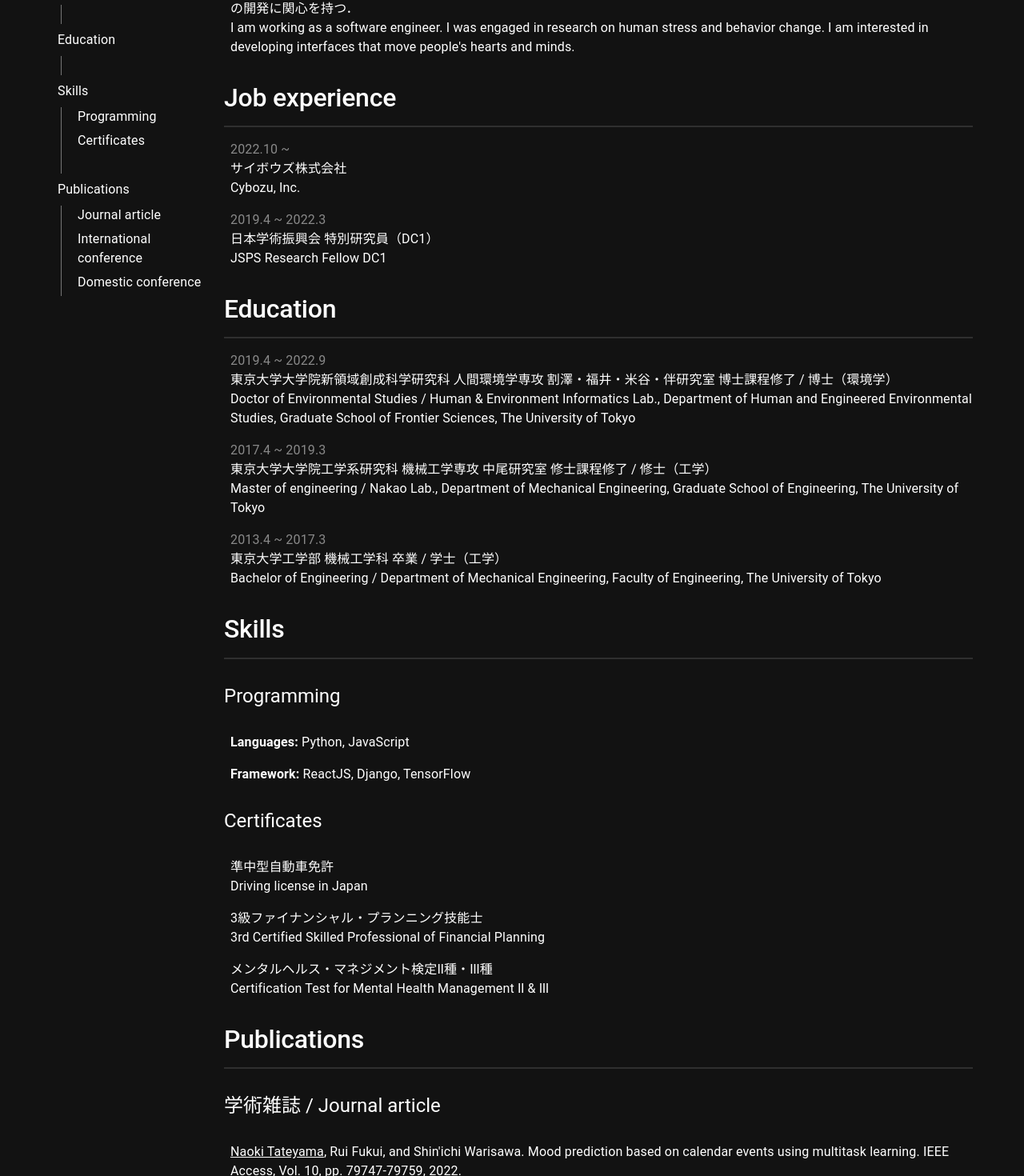
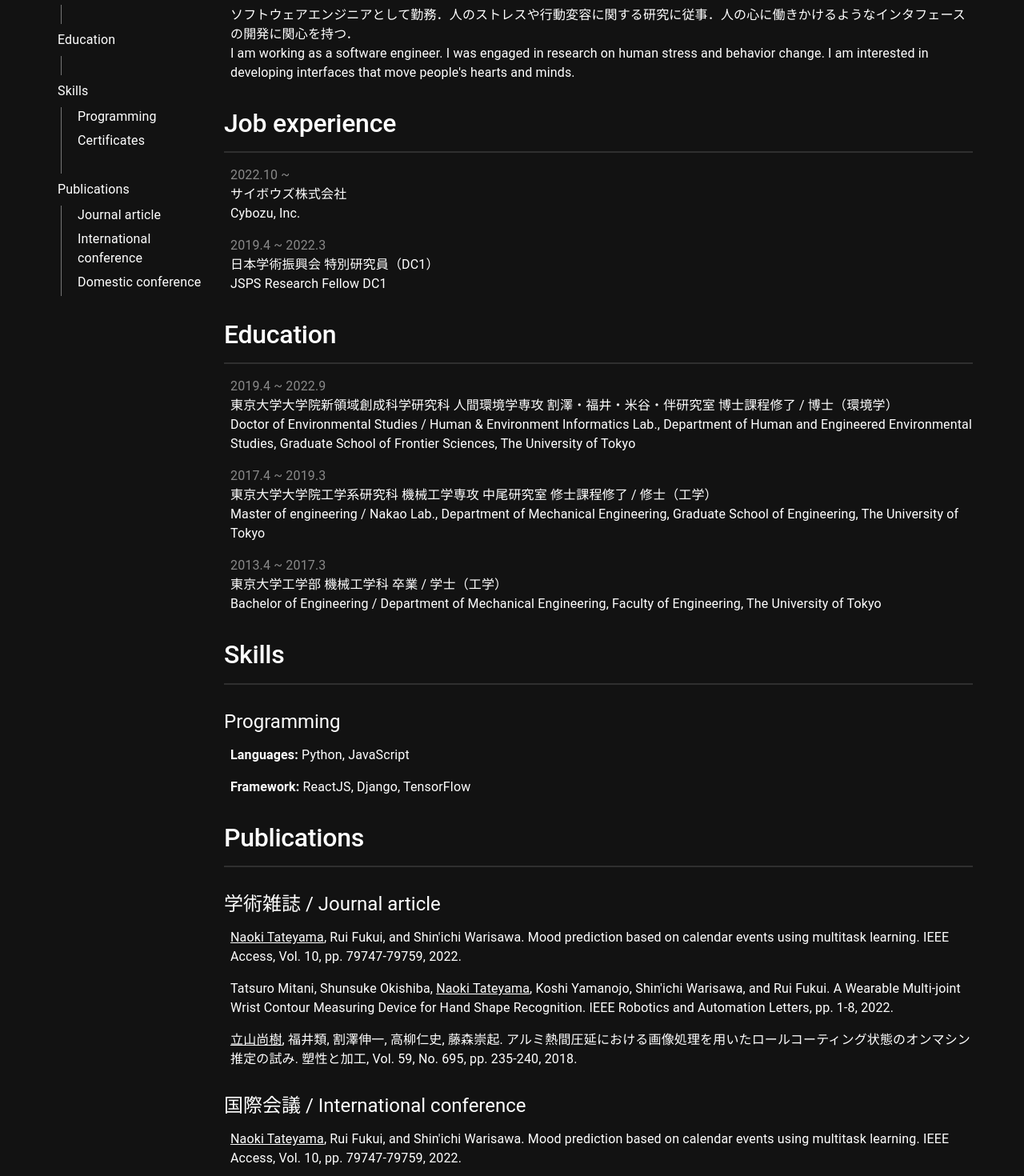
Before and after one commit to NaokiTateyama/NaokiTateyama.github.io, a React (Create React App) app: page / in a window 1280 px wide. Shown: the part 297-1767 px from the top of the page at 80% size. Built offline with nearby package versions, Linux system fonts and the light colour scheme.

Commit message:
Profile内のコードの共通化

```diff
--- a/src/App.tsx
+++ b/src/App.tsx
@@ -20,9 +20,9 @@ function App() {
       <CssBaseline />
       <Header
         isPC={isPC}
-        name_ja={information.name_ja}
-        name_en={information.name_en}
-        account={information.account}
+        name_ja={information.author.ja}
+        name_en={information.author.en}
+        github={information.author.github}
       />
       <Container maxWidth="lg">
         <Box style={{ display: 'flex' }}>
@@ -30,7 +30,7 @@ function App() {
           <Profile />
         </Box>
       </Container>
-      <Footer name_en={information.name_en} />
+      <Footer name_en={information.author.en} />
     </ThemeProvider>
   );
 }
--- a/src/Information.tsx
+++ b/src/Information.tsx
@@ -1,7 +1,9 @@
 export const information = {
-  name_ja: '立山 尚樹',
-  name_en: 'Naoki Tateyama',
-  account: 'naoki-tateyama',
+  author: {
+    ja: '立山 尚樹',
+    en: 'Naoki Tateyama',
+    github: 'https://github.com/naoki-tateyama'
+  },
   about: {
     ja: (
       <span>
@@ -138,7 +140,7 @@ export const information = {
   skills: {
     programming: {
       language: ['Python', 'JavaScript'],
-      framework: ['ReactJS', 'Django', 'TensorFlow']
+      frameworks: ['ReactJS', 'Django', 'TensorFlow']
     },
     certificates: [
       {
--- /dev/null
+++ b/src/PageContents.tsx
@@ -0,0 +1,106 @@
+import { ID } from 'utils/JumpTo';
+import { type Content } from 'components/Section';
+import { information as info } from 'Information';
+
+type PageContent = {
+  id: string;
+  title: string;
+  contents?: Array<Content>;
+  children?: Array<PageContent>;
+};
+
+export const pageContents: Array<PageContent> = [
+  {
+    id: ID.ABOUT,
+    title: 'About',
+    contents: [
+      {
+        main: info.about.ja,
+        sub: info.about.en
+      }
+    ]
+  },
+  {
+    id: ID.JOB_EXPERIENCE,
+    title: 'Job experience',
+    contents: info.jobs.map((job) => {
+      return {
+        gray: job.date,
+        main: job.ja,
+        sub: job.en
+      };
+    })
+  },
+  {
+    id: ID.EDUCATION,
+    title: 'Education',
+    contents: info.education.map((edu) => {
+      return {
+        gray: edu.date,
+        main: edu.ja,
+        sub: edu.en
+      };
+    })
+  },
+  {
+    id: ID.SKILLS,
+    title: 'Skills',
+    children: [
+      {
+        id: ID.PROGRAMMING,
+        title: 'Programming',
+        contents: [
+          {
+            main: (
+              <>
+                <b>Languages: </b>
+                {info.skills.programming.language.join(', ')}
+              </>
+            )
+          },
+          {
+            main: (
+              <>
+                <b>Framework: </b>
+                {info.skills.programming.frameworks.join(', ')}
+              </>
+            )
+          }
+        ]
+      }
+    ]
+  },
+  {
+    id: ID.PUBLICATIONS,
+    title: 'Publications',
+    children: [
+      {
+        id: ID.JOURNAL,
+        title: '学術雑誌 / Journal article',
+        contents: info.publications.journal.map((pub) => {
+          return {
+            main: pub
+          };
+        })
+      },
+      {
+        id: ID.INT_CONF,
+        title: '国際会議 / International conference',
+        contents: info.publications.journal.map((pub) => {
+          return {
+            main: pub
+          };
+        })
+      },
+      {
+        id: ID.DOM_CONF,
+        title: '国内会議 / Domestic conference',
+        contents: info.publications.journal.map((pub) => {
+          return {
+            main: pub
+          };
+        })
+      }
+    ]
+  }
+];
--- a/src/components/Header.tsx
+++ b/src/components/Header.tsx
@@ -15,19 +15,19 @@ type Props = {
   isPC: boolean;
   name_ja: string;
   name_en: string;
-  account: string;
+  github: string;
   appBarDataTestId?: string;
   menuDataTestId?: string;
 };
 
-const Header = ({
+const Header: React.FC<Props> = ({
   isPC,
   name_ja,
   name_en,
-  account,
+  github,
   appBarDataTestId,
   menuDataTestId
-}: Props): JSX.Element => {
+}) => {
   const [anchorEl, setAnchorEl] = useState<null | HTMLElement>(null);
 
   const handleMenu = (event: React.MouseEvent<HTMLElement>) => {
@@ -144,7 +144,7 @@ const Header = ({
           <IconButton
             size="large"
             onClick={() =>
-              window.open(`https://github.com/${account}`, '_blank')
+              window.open(`https://github.com/${github}`, '_blank')
             }
           >
             <GitHubIcon fontSize="inherit" />
--- a/src/components/Profile.tsx
+++ b/src/components/Profile.tsx
@@ -1,188 +1,35 @@
-import React, { FC, ReactNode } from 'react';
-import { information } from '../Information';
-import Typography from '@mui/material/Typography';
+import React from 'react';
 import Box from '@mui/material/Box';
-import Divider from '@mui/material/Divider';
-
-import { ID } from 'utils/JumpTo';
+import { Section, SECTION_TYPE } from './Section';
+import { pageContents } from 'PageContents';
 
 function Profile() {
   return (
     <Box>
-      <H2 id={ID.ABOUT} title={'About'} top={true} />
-      <Divider sx={{ borderBottomWidth: 2 }} />
-      <ItemAbout about={information.about} />
-
-      <H2 id={ID.JOB_EXPERIENCE} title={'Job experience'} />
-      <Divider sx={{ borderBottomWidth: 2 }} />
-      {information.jobs.map((job, i) => {
-        return <ItemJob key={`${ID.JOB_EXPERIENCE}-${i}`} job={job} />;
-      })}
-
-      <H2 id={ID.EDUCATION} title={'Education'} />
-      <Divider sx={{ borderBottomWidth: 2 }} />
-      {information.education.map((education, i) => {
-        return <ItemEdu key={`${ID.EDUCATION}-${i}`} education={education} />;
-      })}
-
-      <H2 id={ID.SKILLS} title={'Skills'} />
-      <Divider sx={{ borderBottomWidth: 2 }} />
-      <H3 id={ID.PROGRAMMING} title={'Programming'} />
-      <ItemProg programming={information.skills.programming} />
-      <H3 id={ID.CERTIFICATES} title={'Certificates'} />
-      {information.skills.certificates.map((certificate, i) => {
+      {pageContents.map((pageContent) => {
         return (
-          <ItemCert key={`${ID.CERTIFICATES}-${i}`} certificate={certificate} />
-        );
-      })}
-
-      <H2 id={ID.PUBLICATIONS} title={'Publications'} />
-      <Divider sx={{ borderBottomWidth: 2 }} />
-      <H3 id={ID.JOURNAL} title={'学術雑誌 / Journal article'} />
-      {information.publications.journal.map((publication, i) => {
-        return <ItemPub key={`${ID.JOURNAL}-${i}`} publication={publication} />;
-      })}
-      <H3 id={ID.INT_CONF} title={'国際会議 / International conference'} />
-      {information.publications.int_conf.map((publication, i) => {
-        return (
-          <ItemPub key={`${ID.INT_CONF}-${i}`} publication={publication} />
-        );
-      })}
-      <H3 id={ID.DOM_CONF} title={'国内会議 / Domestic conference'} />
-      {information.publications.dom_conf.map((publication, i) => {
-        return (
-          <ItemPub key={`${ID.DOM_CONF}-${i}`} publication={publication} />
+          <>
+            <Section
+              id={pageContent.id}
+              sectionType={SECTION_TYPE.SECTION}
+              title={pageContent.title}
+              contents={pageContent.contents}
+            />
+            {pageContent.children &&
+              pageContent.children.map((childContent) => {
+                return (
+                  <Section
+                    id={childContent.id}
+                    sectionType={SECTION_TYPE.SUBSECTION}
+                    title={childContent.title}
+                    contents={childContent.contents}
+                  />
+                );
+              })}
+          </>
         );
       })}
     </Box>
   );
 }
 export default Profile;
-
-type PropsMidashi = {
-  id: string;
-  title: string;
-  top?: boolean;
-};
-
-type PropsAbout = {
-  about: {
-    ja: string | ReactNode;
-    en: string | ReactNode;
-  };
-};
-
-type PropsEdu = {
-  education: {
-    date: string | ReactNode;
-    ja: string | ReactNode;
-    en: string | ReactNode;
-  };
-};
-
-type PropsJob = {
-  job: {
-    date: string | ReactNode;
-    ja: string | ReactNode;
-    en: string | ReactNode;
-  };
-};
-
-type PropsPub = {
-  publication: string | ReactNode;
-};
-
-type PropsProg = {
-  programming: {
-    language: string[];
-    framework: string[];
-  };
-};
-
-type PropsCert = {
-  certificate: {
-    ja: string | ReactNode;
-    en: string | ReactNode;
-  };
-};
-
-const H2: FC<PropsMidashi> = (props: PropsMidashi) => {
-  return (
-    <Typography id={props.id} variant='h2' mt={props.top ? 0 : 4} mb={2}>
-      {props.title}
-    </Typography>
-  );
-};
-
-const H3: FC<PropsMidashi> = (props: PropsMidashi) => {
-  return (
-    <Typography id={props.id} variant='h3' mt={4} mb={4}>
-      {props.title}
-    </Typography>
-  );
-};
-
-const ItemAbout: FC<PropsAbout> = (props: PropsAbout) => {
-  return (
-    <Box mt={2} mb={2} ml={1}>
-      <Typography>{props.about.ja}</Typography>
-      <Typography>{props.about.en}</Typography>
-    </Box>
-  );
-};
-
-const ItemEdu: FC<PropsEdu> = (props: PropsEdu) => {
-  return (
-    <Box mt={2} mb={2} ml={1}>
-      <Typography color='text.disabled'>{props.education.date}</Typography>
-      <Typography>{props.education.ja}</Typography>
-      <Typography>{props.education.en}</Typography>
-    </Box>
-  );
-};
-
-const ItemJob: FC<PropsJob> = (props: PropsJob) => {
-  return (
-    <Box mt={2} mb={2} ml={1}>
-      <Typography color='text.disabled'>{props.job.date}</Typography>
-      <Typography>{props.job.ja}</Typography>
-      <Typography>{props.job.en}</Typography>
-    </Box>
-  );
-};
-
-const ItemPub: FC<PropsPub> = (props: PropsPub) => {
-  return (
-    <Box mt={2} mb={2} ml={1}>
-      <Typography>{props.publication}</Typography>
-    </Box>
-  );
-};
-
-const ItemProg: FC<PropsProg> = (props: PropsProg) => {
-  return (
-    <>
-      <Box mt={2} mb={2} ml={1}>
-        <Typography>
-          {<b>Languages: </b>}
-          {props.programming.language.join(', ')}
-        </Typography>
-      </Box>
-      <Box mt={2} mb={2} ml={1}>
-        <Typography>
-          {<b>Framework: </b>}
-          {props.programming.framework.join(', ')}
-        </Typography>
-      </Box>
-    </>
-  );
-};
-
-const ItemCert: FC<PropsCert> = (props: PropsCert) => {
-  return (
-    <Box mt={2} mb={2} ml={1}>
-      <Typography>{props.certificate.ja}</Typography>
-      <Typography>{props.certificate.en}</Typography>
-    </Box>
-  );
-};
--- a/src/components/ProfileStepper.tsx
+++ b/src/components/ProfileStepper.tsx
@@ -17,24 +17,24 @@ type StepType = {
 
 const steps = [
   {
-    id: 'about',
+    id: ID.ABOUT,
     label: <Typography style={{ cursor: 'pointer' }}>About</Typography>,
     description: <Box></Box>
   },
   {
-    id: 'job-experience',
+    id: ID.JOB_EXPERIENCE,
     label: (
       <Typography style={{ cursor: 'pointer' }}>Job experience</Typography>
     ),
     description: <Box></Box>
   },
   {
-    id: 'education',
+    id: ID.EDUCATION,
     label: <Typography style={{ cursor: 'pointer' }}>Education</Typography>,
     description: <Box></Box>
   },
   {
-    id: 'skills',
+    id: ID.SKILLS,
     label: <Typography style={{ cursor: 'pointer' }}>Skills</Typography>,
     description: (
       <Box>
@@ -56,7 +56,7 @@ const steps = [
     )
   },
   {
-    id: 'publications',
+    id: ID.PUBLICATIONS,
     label: <Typography style={{ cursor: 'pointer' }}>Publications</Typography>,
     description: (
       <Box>
--- /dev/null
+++ b/src/components/Section.tsx
@@ -0,0 +1,58 @@
+import React from 'react';
+import Typography from '@mui/material/Typography';
+import Box from '@mui/material/Box';
+import Divider from '@mui/material/Divider';
+
+export const SECTION_TYPE = {
+  SECTION: 'section',
+  SUBSECTION: 'subsection'
+};
+type SectionType = typeof SECTION_TYPE.SECTION | typeof SECTION_TYPE.SUBSECTION;
+
+export type Content = {
+  gray?: string | JSX.Element;
+  main: string | JSX.Element;
+  sub?: string | JSX.Element;
+};
+
+type Props = {
+  id: string;
+  sectionType: SectionType;
+  title: string;
+  contents?: Array<Content>;
+};
+
+const Component: React.FC<Props> = ({ id, sectionType, title, contents }) => {
+  return (
+    <>
+      {/* top ? 0 :  */}
+      <Typography
+        id={id}
+        variant={sectionType === SECTION_TYPE.SECTION ? 'h2' : 'h3'}
+        mt={4}
+        mb={2}
+      >
+        {title}
+      </Typography>
+      {sectionType === SECTION_TYPE.SECTION && (
+        <Divider sx={{ borderBottomWidth: 2 }} />
+      )}
+      {contents &&
+        contents.map((content) => {
+          return (
+            <Box mt={2} mb={2} ml={1}>
+              {content.gray && (
+                <Typography color="text.disabled">{content.gray}</Typography>
+              )}
+              <Typography>{content.main}</Typography>
+              {content.sub && <Typography>{content.sub}</Typography>}
+            </Box>
+          );
+        })}
+    </>
+  );
+};
+
+Component.displayName = 'Section';
+
+export const Section = Component;
```
Also changed, not shown: 2 other files (tests, documents, lock files or other folders).
